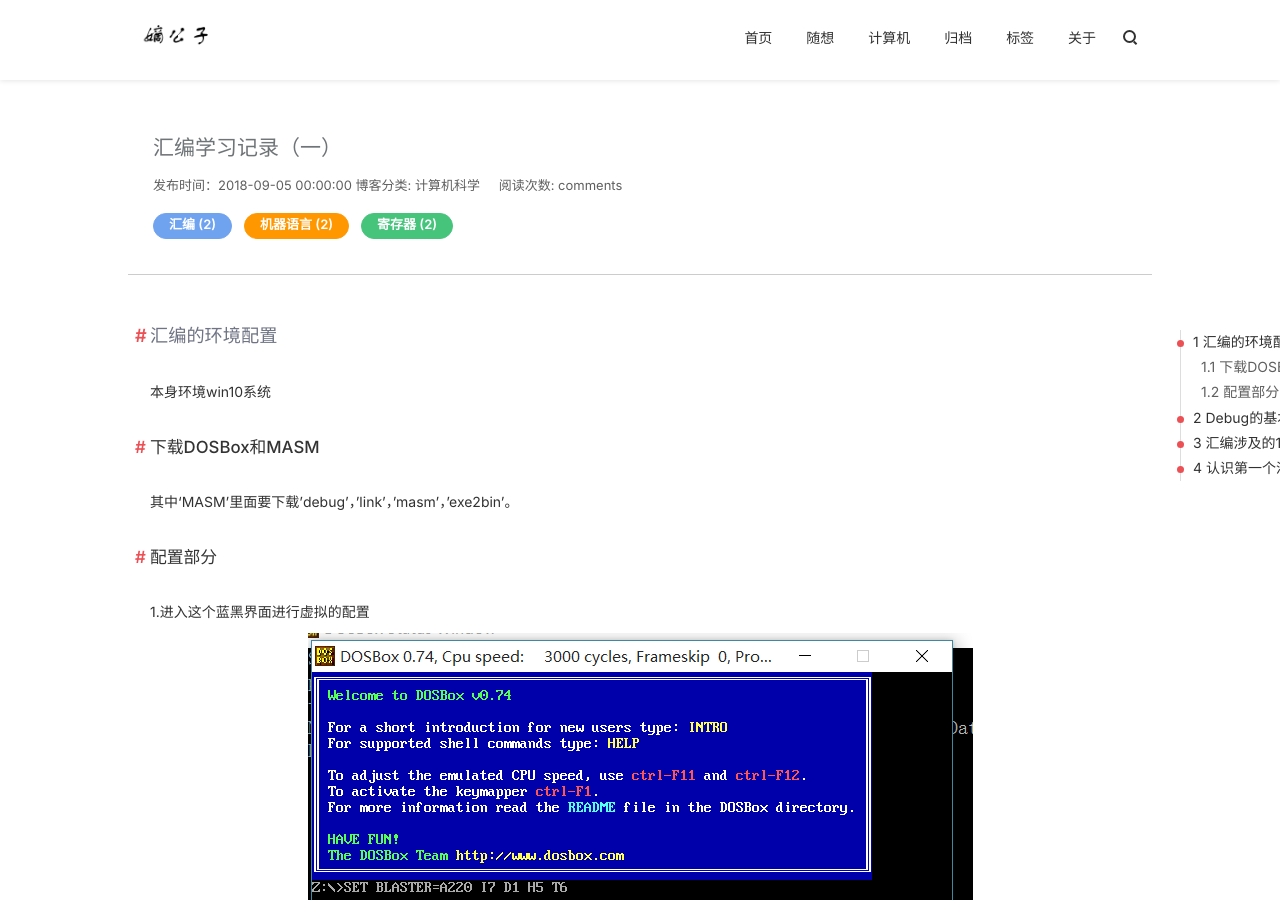
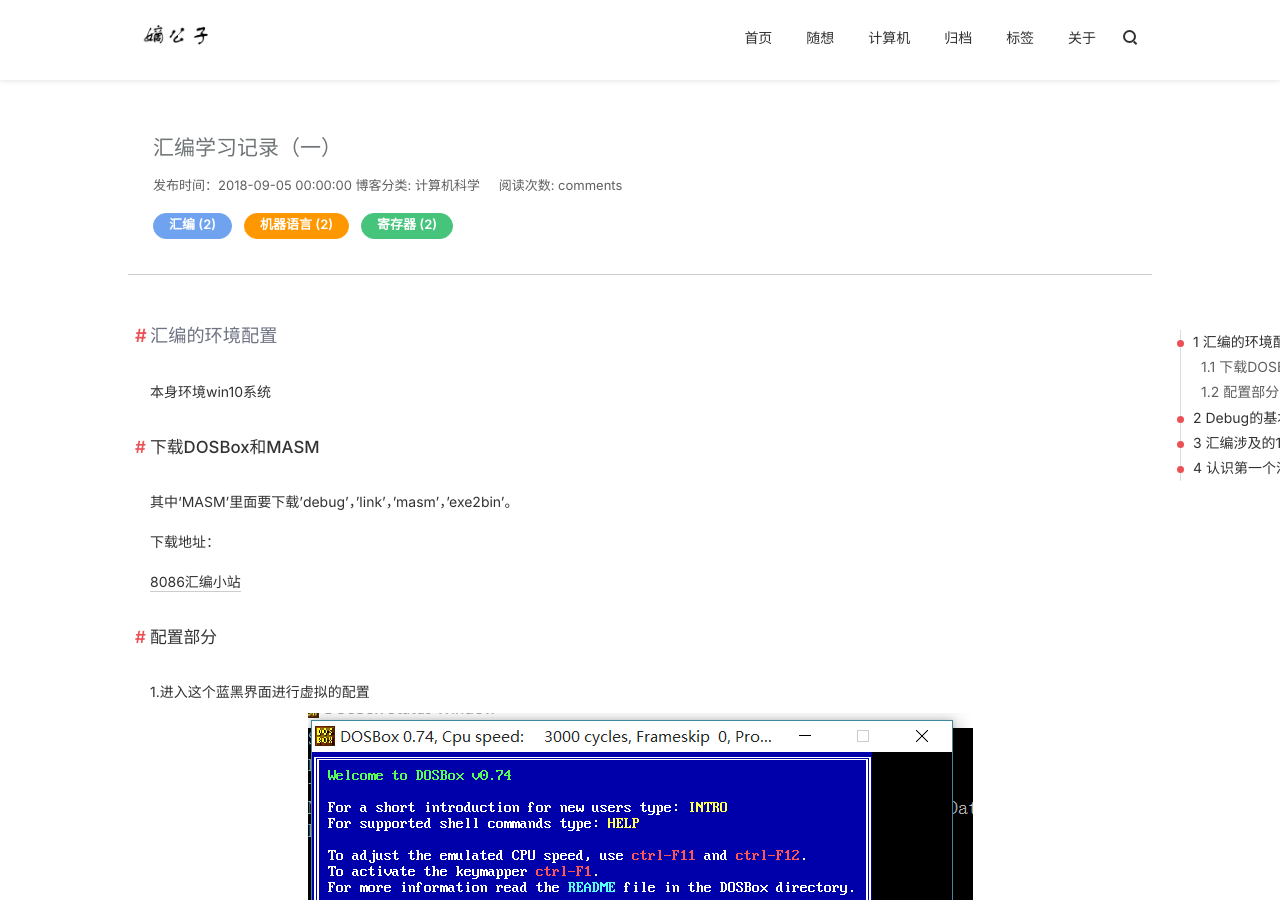
Before and after one commit to diqiu11/digongzi.github.io, a Jekyll site: the page built from _posts/计算机科学/2018-09-04-汇编学习（一）.md, in a window 1280 px wide and 900 px high. Built offline with Jekyll 4.4.1, drawn with Linux system fonts in a browser that asks for light colours; nearby versions of some CDN libraries; comment, search, counter and statistics services are not loaded.

Commit message:
9.14（2）

```diff
--- a/_posts/计算机科学/2018-09-04-汇编学习（一）.md
+++ b/_posts/计算机科学/2018-09-04-汇编学习（一）.md
@@ -17,6 +17,8 @@ tags:
 本身环境win10系统
 ### 下载DOSBox和MASM
 其中‘MASM’里面要下载'debug'，'link'，'masm'，'exe2bin'。
+下载地址：
+[8086汇编小站](http://www.x86asm.com/#)
 ### 配置部分
 1.进入这个蓝黑界面进行虚拟的配置
 ![汇编配置1](https://github.com/diqiu11/digongzi.github.io/raw/master/style/images/1.PNG)
```
